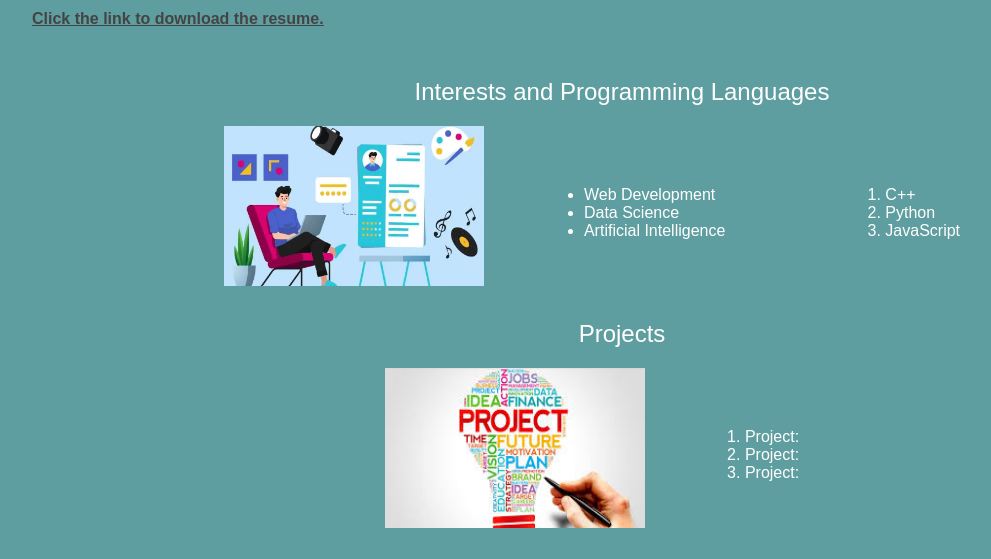
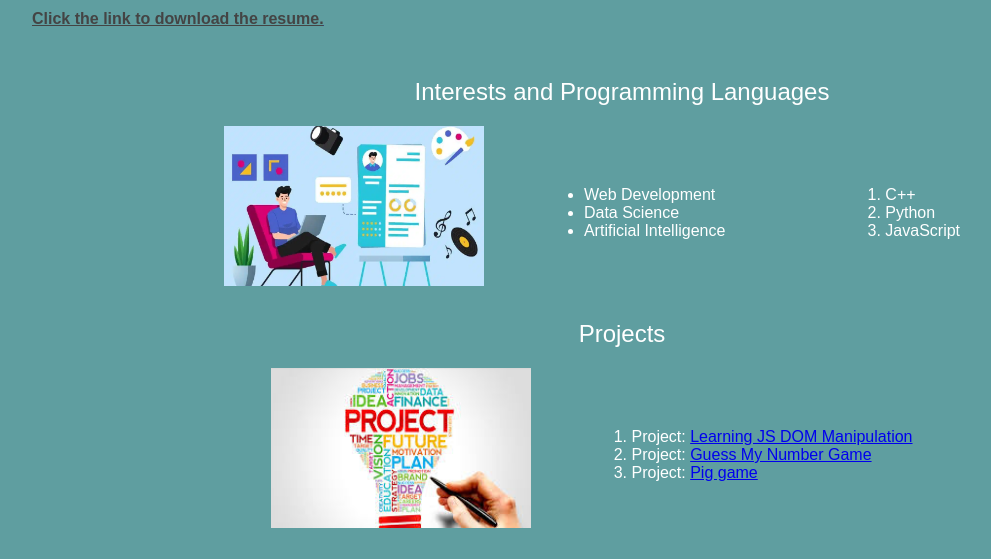
Before and after one commit to Stephen-Mbelenga-Murumba/Hackathon1, a plain HTML site: page index.html in a window 1280 px wide. Shown: the part 483-1042 px from the top of the page, without its empty margins (18-1009 px from the left). Drawn offline with Linux system fonts and the light colour scheme.

Commit message:
Add projects links

```diff
--- a/index.html
+++ b/index.html
@@ -81,9 +81,9 @@
           />
           <p>
           <ol>
-            <li>Project: <a href="http://" target="_blank"></a></li>
-            <li>Project: <a href="http://" target="_blank"></a></li>
-            <li>Project: <a href="http://" target="_blank"></a></li>
+            <li>Project: <a href="//mellow-mochi-b10fc4.netlify.app/" target="_blank">Learning JS DOM Manipulation</a></li>
+            <li>Project: <a href="https://luxury-gaufre-d16515.netlify.app/" target="_blank">Guess My Number Game</a></li>
+            <li>Project: <a href="https://jade-douhua-74d549.netlify.app/" target="_blank">Pig game</a></li>
           </ol>
           </p>
         </div>
```
